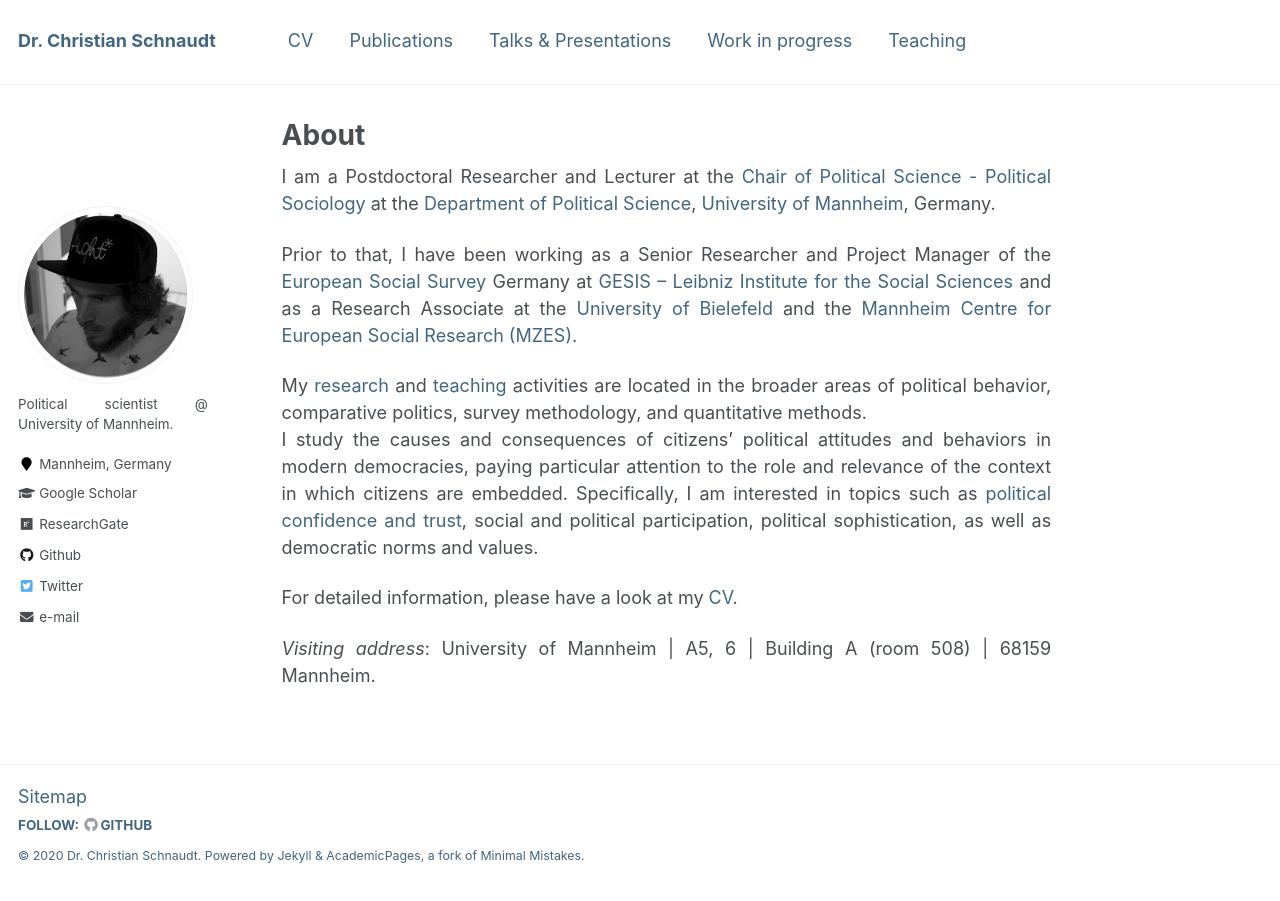
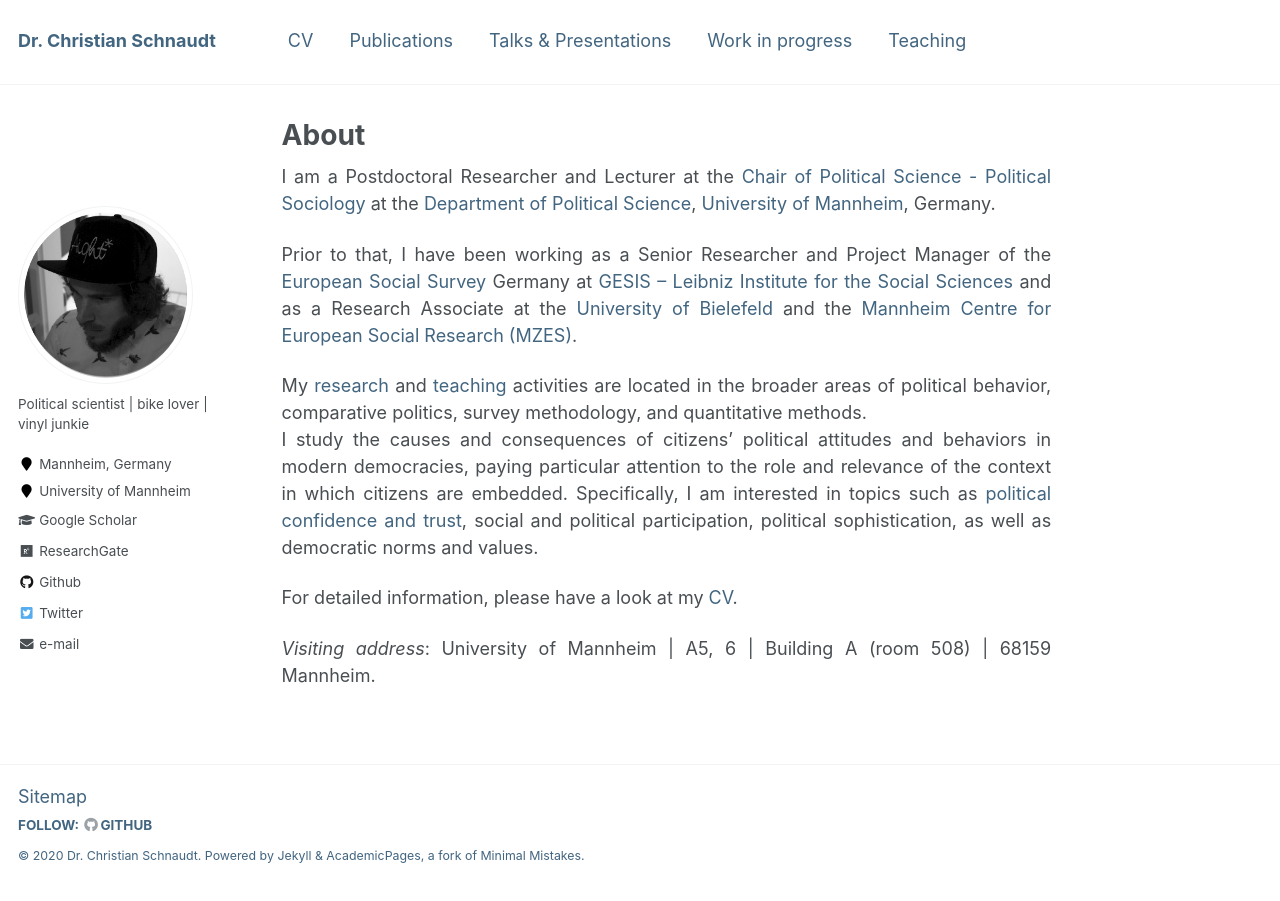
Before and after one commit to cschnaudt/cschnaudt.github.io, a Jekyll site: the page built from _pages/about.md, in a window 1280 px wide. Built offline with Jekyll 4.4.1, drawn with Linux system fonts in a browser that asks for light colours.

Commit message:
Update _config.yml

```diff
--- a/_config.yml
+++ b/_config.yml
@@ -82,9 +82,9 @@ analytics:
 author:
   name             : ""
   avatar           : "profile1.png"
-  bio              : "Political scientist @ University of Mannheim."
+  bio              : "Political scientist | bike lover | vinyl junkie"
   location         : "Mannheim, Germany"
-  employer         :
+  employer         : "University of Mannheim"
   pubmed           :
   googlescholar    : "https://scholar.google.de/citations?user=QHfpI64AAAAJ&hl=en"
   email            : "schnaudt@uni-mannheim.de"
```
